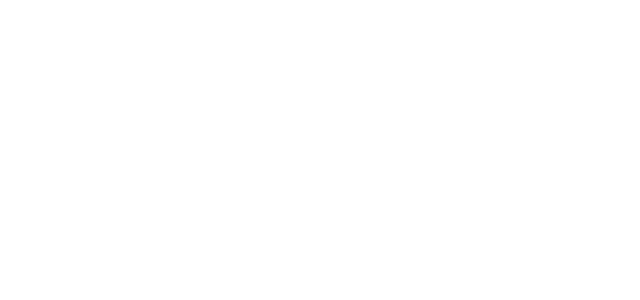
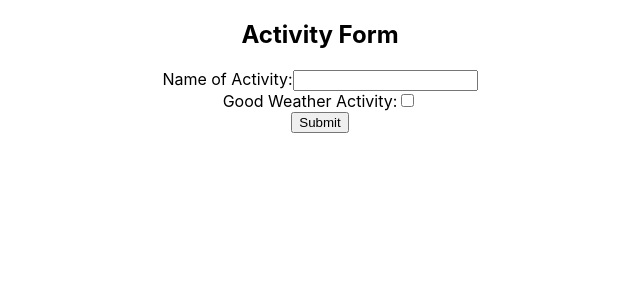
Before and after one commit to Janis1992-08/recap-project-4, a React (Create React App) app: page / in a window 1280 px wide. Shown: the top 300 px of the page, without its empty margins (320-960 px from the left). Built offline with nearby package versions, Linux system fonts and the light colour scheme.

Commit message:
update form-element

```diff
--- a/src/App.js
+++ b/src/App.js
@@ -1,10 +1,11 @@
+import {Form} from "./component/form/form.js"
+import './App.css';
 
-import './App.css';
 
 function App() {
   return (
     <div className="App">
-
+      <Form />
     </div>
   );
 }
--- a/src/component/form/form.js
+++ b/src/component/form/form.js
@@ -1 +1,59 @@
-import './form.css';
+
+import { useState } from 'react';
+
+
+
+
+export function Form({ onAddActivity }) {
+    const [activity, setActivity] = useState('');
+    const [isGoodWeather, setIsGoodWeather] = useState(false)
+
+      const handleActivityChange = (event) => {
+        setActivity(event.target.value);
+      };
+
+      const handleWeatherChange = (event) => {
+        setIsGoodWeather(event.target.checked);
+      };
+
+      const handleSubmit = (event => {
+        event.preventDefault();
+        const newActivity = {
+          name: activity,
+          isGoodWeather: isGoodWeather,
+        };
+        onAddActivity(newActivity);
+        setActivity('');
+        setIsGoodWeather(false);
+      });
+
+    return (
+        <form onSubmit={handleSubmit}>
+          <h2>Activity Form</h2>
+          <div>
+            <label htmlFor="activity">Name of Activity:</label>
+            <input
+              type="text"
+              id="activity"
+              value={activity}
+              onChange={handleActivityChange}
+            />
+          </div>
+          <div>
+            <label htmlFor="check">
+              Good Weather Activity:
+              </label>
+              <input
+              id="check"
+                type="checkbox"
+                checked={isGoodWeather}
+                onChange={handleWeatherChange}
+              />
+          </div>
+          <button type="submit">Submit</button>
+        </form>);
+
+
+
+
+};
```
Also changed, not shown: src/component/form/form.css (deleted).
